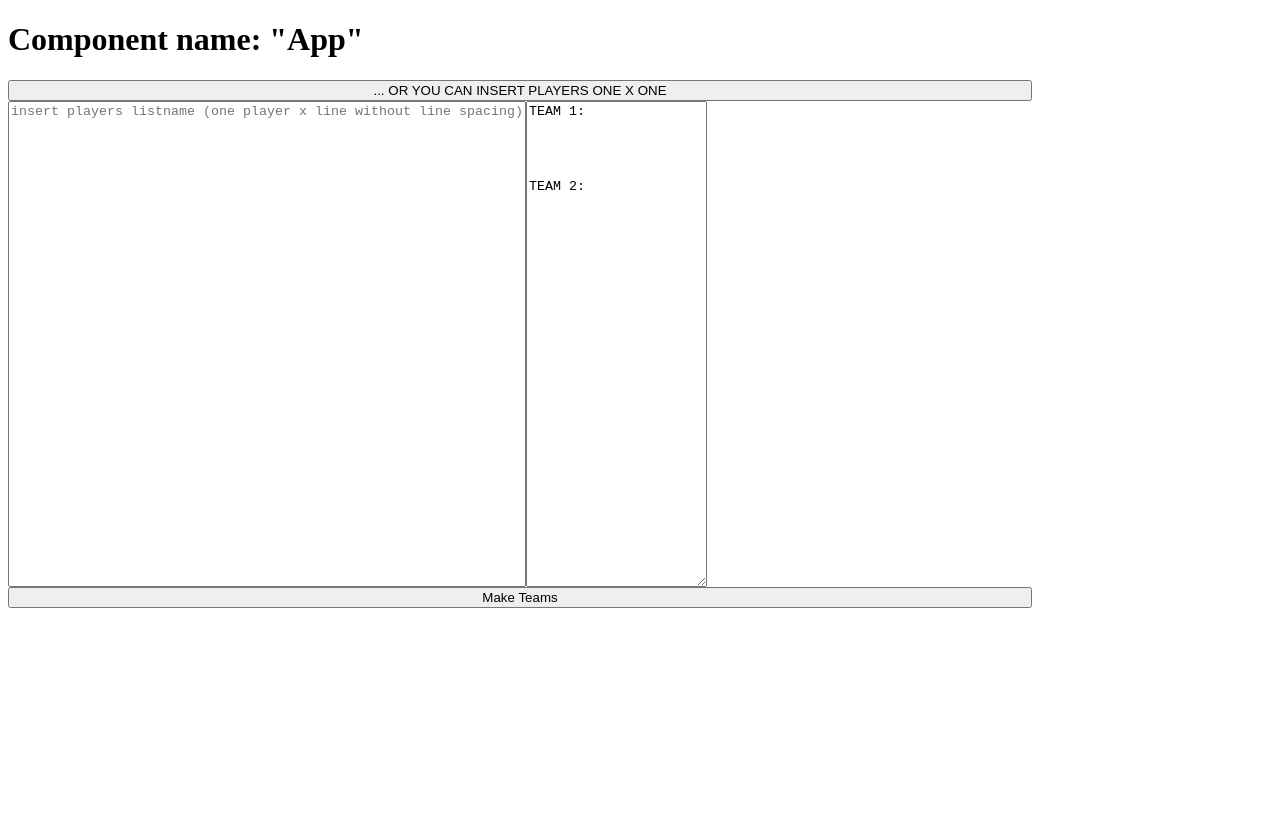
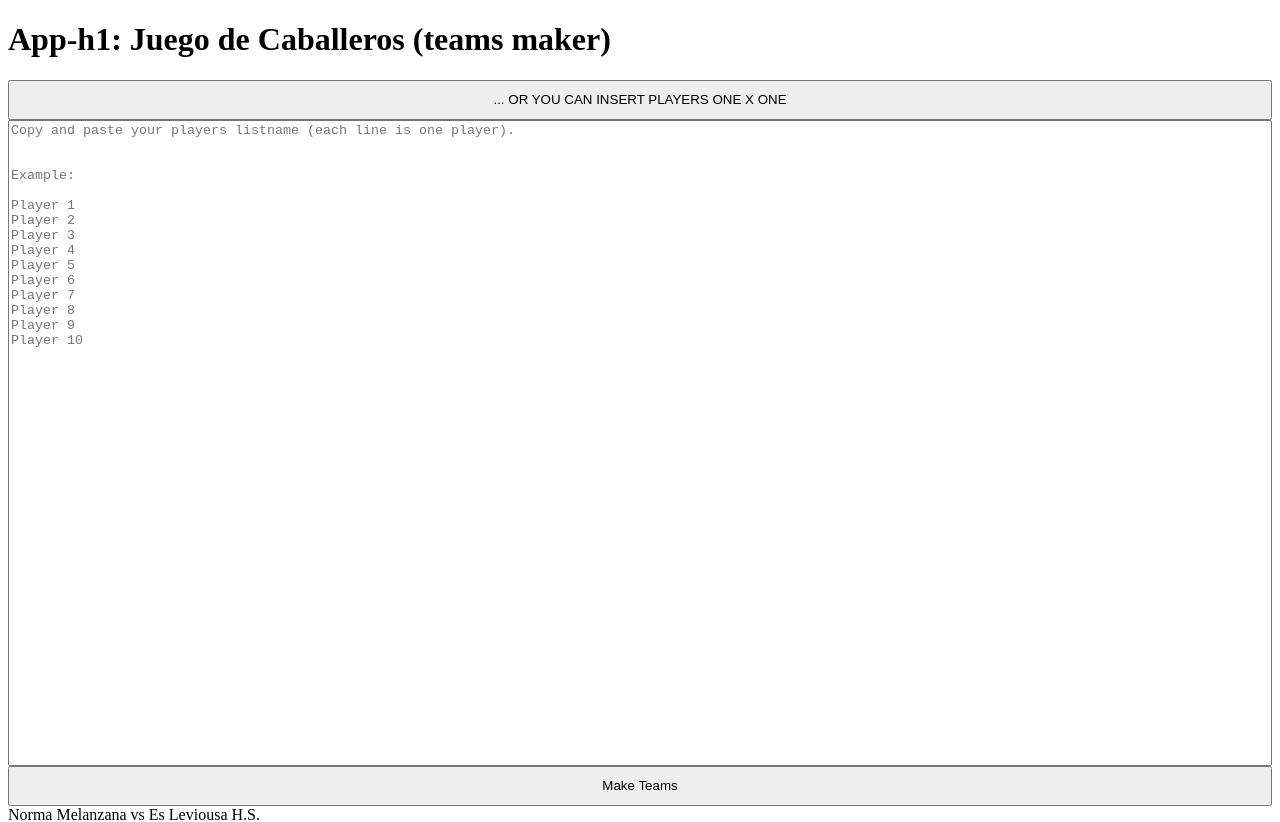
Before and after one commit to smhg15/Juego-de-Caballeros, a React (Vite) app: page / in a window 1280 px wide. Shown: the top 822 px of the page. Before the commit the page ends 800 px from the top, so only its background shows below. Built offline with nearby package versions, Linux system fonts and the light colour scheme.

Commit message:
feat(OneXOne input): add scroll effect

```diff
--- a/src/App.jsx
+++ b/src/App.jsx
@@ -5,8 +5,9 @@ function App() {
 
   return (
     <>
-      <h1>Component name: "App"</h1>
+      <h1>App-h1: Juego de Caballeros (teams maker)</h1>
       <MalditoLunesAppForm/>
+      <footer>App-footer: Santi Torres Design & FreePlayerCodefy</footer>
     </>
   )
 }
--- a/src/components/MalditoLunesAppForm.css
+++ b/src/components/MalditoLunesAppForm.css
@@ -1,22 +1,22 @@
-.component-name {
-    color: rgb(215, 215, 215);
-    background-color: gray;
-}
+/*
+METHODOLOGY: BEM BASED STYLED (block-name__element-name_modifier-name_modifier-value)
+RESPONSIVE DESIGN METHOD: FLEX-BOX BASED
 
-.section-formAndoutput {
+*/
+/* LAYOUT (header + footer): 20VH; PAGE: 80VH */
+
+.section {
     display: flex;
     flex-direction: column;
-    width: 80vw;
 }
-
-.form {
-    display:inline-flex;
-    max-width: fit-content;
-
+.section__button {
+    height: 5vh;
 }
-
-.form-input-box {
-    width: 40vw;
-    height: 60vh;
+.section__textarea {
+    height: 70vh;
     resize: none;
 }
+.article {
+    height: 70vh;
+    overflow: scroll;
+}
--- a/src/components/MalditoLunesAppForm.jsx
+++ b/src/components/MalditoLunesAppForm.jsx
@@ -1,12 +1,15 @@
-import React, { useState } from 'react';
+import React, { useState, useRef } from 'react';
 import './MalditoLunesAppForm.css'
 import OutputTeams from './outputTeams/OutputTeams';
 
+const textareaPlaceholder= 'Copy and paste your players listname (each line is one player).\n\n\nExample:\n\nPlayer 1\nPlayer 2\nPlayer 3\nPlayer 4\nPlayer 5\nPlayer 6\nPlayer 7\nPlayer 8\nPlayer 9\nPlayer 10'
 function MalditoLunesAppForm() {
+
     const [isShuffled, setIsShuffled]=useState(false)
     const [formAllPlayersInput, setFormAllPlayersInput]=useState(true)
     const [playersArray, setPlayersArray]=useState([]) //
     const [playersOneXOneArray, setPlayersOneXOneArray]=useState([])// Only for OneXOneInput
+    const ref= useRef(null)
 
     function handleTextareaSubmit() {
 
@@ -17,16 +20,18 @@ function MalditoLunesAppForm() {
         playersListArray = playersListArray.filter(player => player.match('[a-zA-Z0-9]+'));
 
         // Guarda la lista de jugadores en el estado playerArray
-
         setPlayersArray(playersListArray)
         setIsShuffled(true)
+        ref.current.scrollIntoView({behavior: "smooth", block: "start"})
 
     }
 
     function handleOneXOneSubmit(){
         if (playersOneXOneArray.length >=1)
             {setPlayersArray([...playersOneXOneArray])
-            setIsShuffled(true)}
+            setIsShuffled(true)
+            ref.current.scrollIntoView({behavior: "smooth", block: "start"})
+        }
     }
 
     function handlePlayersInput(){
@@ -55,28 +60,29 @@ function MalditoLunesAppForm() {
     }
 
   return (
-    <section className='section-formAndoutput'>
+    <section className='section'>
         <button
         onClick={handlePlayersInput}
-        className='button'
+        className='section__button'
         >
             {formAllPlayersInput
             ?'... OR YOU CAN INSERT PLAYERS ONE X ONE'
             :'... OR YOU CAN INSERT PLAYER LIST'
             }
         </button>
-        <div className='form'>
         {formAllPlayersInput
         ?
         <textarea
-            className='form-input-box'
-            placeholder='insert players listname (one player x line without line spacing)'
+            placeholder={textareaPlaceholder}
             id="teamList"
+            className='section__textarea'
         />
         :
-        <table>
+        <article className='article'>
+            <table className='article__table'>
+                <thead>Insert a player name and press "Enter"</thead>
                     {playersOneXOneArray.map((player,index)=>(
-            <tr>
+                    <tr key={index}>
                         <td key={index}>
                             {index+1}- {player}
                         </td>
@@ -85,23 +91,23 @@ function MalditoLunesAppForm() {
                         </td>
                     </tr>
                     ))}
+            </table>
             <input
             type="text"
             onKeyDown={(e) => handleEnterKey(e)}
-        pattern='[a-zA-Z0-9\u00f1\u00d1]'
-        placeholder='insert player and press "enter"'
+            maxLength='25'
             />
-    </table>
+        </article>
         }
-    <OutputTeams playersProp={playersArray}/>{/*se envía un array*/}
-        </div>
         <button
         type='button'
         onClick={formAllPlayersInput?handleTextareaSubmit:handleOneXOneSubmit}
-        className='button'
+        className='section__button'
+        ref={ref}
         >
           {isShuffled?'shuffle again':'Make Teams'}
         </button>
+    <OutputTeams playersProp={playersArray}/>{/*se envía un array*/}
     </section>
   )
 }
--- a/src/components/outputTeams/OutputTeams.css
+++ b/src/components/outputTeams/OutputTeams.css
@@ -1,5 +1,4 @@
-.input-box {
-    width: 40vw;
-    height: 60vh;
+.section__textarea {
+    height: 80vh;
     resize: none;
 }
--- a/src/components/outputTeams/OutputTeams.jsx
+++ b/src/components/outputTeams/OutputTeams.jsx
@@ -1,5 +1,9 @@
 import React from "react";
 import './OutputTeams.css'
+
+const teamNames =[
+    'El Horacio S.C.', 'Alto Team S.R.L.', 'Que mirá bobo F.C.', 'Cebollitas', 'Es Leviousa H.S.', 'La gran Cuca S.A.', 'Maldito Lunes F.C.', 'Aston Birra', 'El Rejunte', 'Norma Melanzana', 'Vevo Chancha', 'Okama boys'
+]
 
 function OutputTeams({playersProp}){
 
@@ -7,7 +11,8 @@ function OutputTeams({playersProp}){
     let counterPlayer= 0 // contador para enumerar y distribuir los jugadores
     const team1=[] // equipo aleatorio 1
     const team2=[] // equipo aleatorio 2
-    let outputStringified= '' // retorna los dos equipos en un bloque de texto
+    const headTable = teamNames.sort(() => { return Math.random() - 0.5 })
+    let outputStringified= '' // almacena los dos equipos en un bloque de texto
 
     // Reordena aleatoriamente el array
     playersArray.sort(() => { return Math.random() - 0.5 });
@@ -24,11 +29,14 @@ function OutputTeams({playersProp}){
         outputStringified=`TEAM 1:\n\n${team1.toString().replaceAll(',','\n')}\n\n\nTEAM 2:\n\n${team2.toString().replaceAll(',','\n')}`
 
 return(
+    <>
+    {teamNames[0]} vs {teamNames[1]}
     <textarea
-        className='output-box'
         value={outputStringified}
         readOnly
+        className="section__textarea"
     />
+    </>
 )
 }
 
```
Also changed, not shown: src/components/task.txt. Lines whose indentation alone changed are shown as unchanged.
